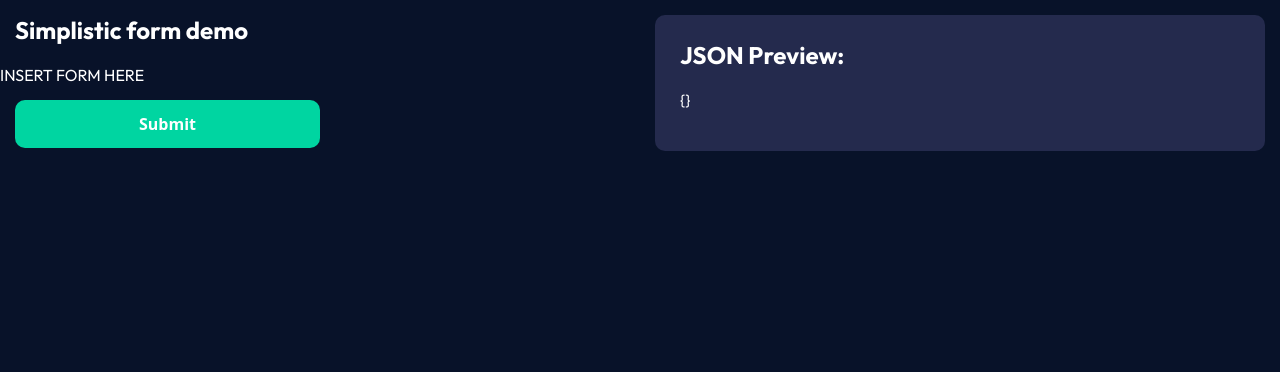
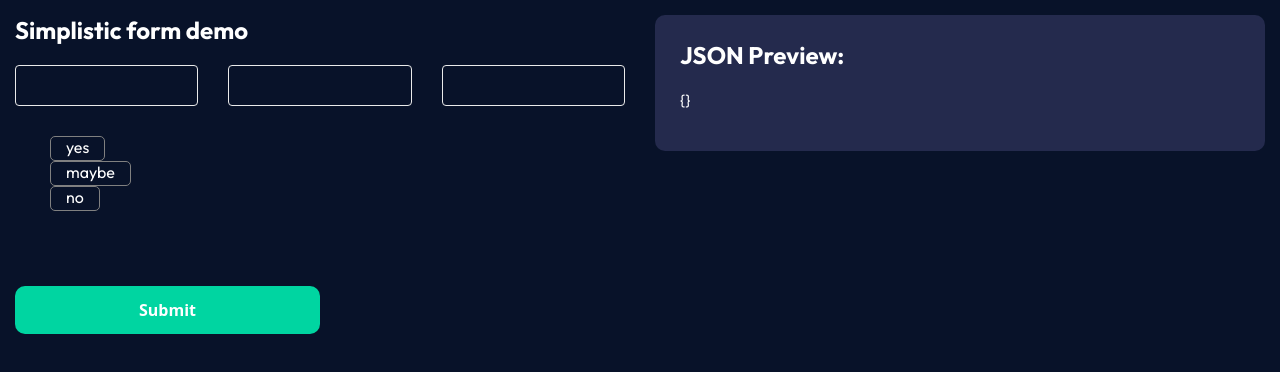
Before and after one commit to lastgiven/react-hook-form-demo2, a React (Vite) app: page /user in a window 1280 px wide. Shown: the top 372 px of the page. Built offline with nearby package versions, Linux system fonts and the light colour scheme.

Commit message:
Some changes

```diff
--- /dev/null
+++ b/src/components/Form/BorderInput/BoderInput.style.js
@@ -0,0 +1,60 @@
+import styled from 'styled-components';
+import { COLOR_PRIMARY_INPUT_FONT, COLOR_PRIMARY_INPUT_UNDERLINE } from '../../../common/styles/Colors';
+
+export const StyledInput = styled.input`
+  width: 100%;
+  border: none;
+  border-radius: none;
+  box-shadow: none;
+  padding: 10px 8px 10px;
+  outline: none;
+  background-color: ${(props) => (props.backgroundColor ? props.backgroundColor : 'transparent')};
+  font-size: 14px;
+  font-family: 'Open Sans', sans-serif;
+  color: white;
+`;
+
+export const InputHeader = styled.div`
+  margin-bottom: 10px;
+  color: #fff;
+  font-size: 12px;
+  font-weight: 400;
+  align-self: flex-start;
+`;
+
+const getWidth = (props) => {
+  if (props.width) return props.width;
+  return '100%';
+};
+
+const getMargin = (props) => {
+  if (!props.labelAbove && props.main) return '0 0 20px 0';
+  if (props.margin) return props.margin;
+  return '0';
+};
+
+export const Container = styled.div`
+  background-color: ${(props) => (props.backgroundColor ? props.backgroundColor : 'transparent')};
+  width: ${getWidth};
+  margin: ${getMargin};
+  display: flex;
+  flex-direction: ${(props) => (props.main ? 'column' : 'row')};
+  align-items: ${(props) => (props.alignItems ? props.alignItems : 'flex-start')};
+  justify-content: center;
+  border: ${(props) => (props.main ? 'none' : `1px solid ${COLOR_PRIMARY_INPUT_UNDERLINE}`)};
+  font-size: 17px;
+  align-items: center;
+  border-radius: 4px;
+  @media (max-width: 900px) {
+    width: ${getWidth};
+  }
+`;
+
+export const Icon = styled.div`
+  display: flex;
+  flex-direction: row;
+  align-items: center;
+  justify-content: center;
+  color: ${COLOR_PRIMARY_INPUT_FONT};
+  margin-right: 5px;
+`;
--- /dev/null
+++ b/src/components/Form/BorderInput/BorderInput.component.jsx
@@ -0,0 +1,28 @@
+import PropTypes from 'prop-types';
+import ErrorMessage from 'components/Error/ErrorMessage.component';
+import { useFormContext } from 'react-hook-form';
+import { StyledInput, Container } from './BoderInput.style';
+
+const BorderInput = ({ name, registerOptions }) => {
+  const {
+    register,
+    formState: { errors, isLoading },
+  } = useFormContext();
+  return (
+    <Container>
+      <StyledInput {...register(name, registerOptions)} disabled={isLoading} />
+      <ErrorMessage errors={errors} name={name} />
+    </Container>
+  );
+};
+
+BorderInput.defaultProps = {
+  registerOptions: {},
+};
+
+BorderInput.propTypes = {
+  name: PropTypes.string.isRequired,
+  registerOptions: PropTypes.object,
+};
+
+export default BorderInput;
--- /dev/null
+++ b/src/components/Form/YesNoMaybe/YesNoMaybe.component.jsx
@@ -0,0 +1,60 @@
+import PropTypes from 'prop-types';
+import ErrorMessage from 'components/Error/ErrorMessage.component';
+import { Controller, useFormContext } from 'react-hook-form';
+import styled from 'styled-components';
+
+const Option = styled.div`
+  width: auto;
+  height: 25px;
+  border: 1px solid ${(props) => (props.active ? 'green' : 'grey')};
+  border-radius: 5px;
+  padding: 0 15px;
+  margin: 0 5px;
+  display: inline-block;
+`;
+
+const Container = styled.div`
+  width: auto;
+  padding: 15px;
+`;
+
+const YesNoMaybe = ({ name, registerOptions }) => {
+  const {
+    control,
+    formState: { errors },
+  } = useFormContext();
+  return (
+    <Controller
+      control={control}
+      name={name}
+      rules={registerOptions}
+      render={({ field: { onChange, value } }) => (
+        <Container>
+          <Container>
+            <Option active={value === 'yes'} onClick={() => onChange('yes')}>
+              yes
+            </Option>
+            <Option active={value === 'maybe'} onClick={() => onChange('maybe')}>
+              maybe
+            </Option>
+            <Option active={value === 'no'} onClick={() => onChange('no')}>
+              no
+            </Option>
+          </Container>
+          <ErrorMessage errors={errors} name={name} />
+        </Container>
+      )}
+    />
+  );
+};
+
+YesNoMaybe.defaultProps = {
+  registerOptions: {},
+};
+
+YesNoMaybe.propTypes = {
+  name: PropTypes.string.isRequired,
+  registerOptions: PropTypes.object,
+};
+
+export default YesNoMaybe;
--- a/src/pages/User/CreateUser.page.jsx
+++ b/src/pages/User/CreateUser.page.jsx
@@ -2,6 +2,7 @@ import { Col, Container, Row } from 'components/Grid/Grid.component';
 import { useContext, useEffect, useState } from 'react';
 import styled from 'styled-components';
 import { APP_CONTEXT } from 'utils/context';
+import { FormProvider, useForm } from 'react-hook-form';
 import Form from './User.form';
 
 const Pre = styled.div`
@@ -14,9 +15,19 @@ const Pre = styled.div`
   }
 `;
 
-const Form1 = () => {
+const CreateUser = () => {
   const { setPageTitle } = useContext(APP_CONTEXT);
   const [data, setData] = useState({});
+
+  const methods = useForm({
+    defaultValues: {
+      firstName: '',
+      lastName: '',
+      email: '',
+      status: '',
+    },
+  });
+
   useEffect(() => {
     setPageTitle('Create User');
   });
@@ -30,7 +41,9 @@ const Form1 = () => {
       <Row>
         <Col sm={6}>
           <h2 style={{ marginTop: 0, color: 'white' }}>Simplistic form demo</h2>
-          <Form submit={submit} />
+          <FormProvider {...methods}>
+            <Form submit={submit} />
+          </FormProvider>
         </Col>
         <Col sm={6}>
           <Pre>
@@ -43,4 +56,4 @@ const Form1 = () => {
   );
 };
 
-export default Form1;
+export default CreateUser;
--- a/src/pages/User/EditUser.page.jsx
+++ b/src/pages/User/EditUser.page.jsx
@@ -2,7 +2,20 @@ import { Col, Container, Row } from 'components/Grid/Grid.component';
 import { useContext, useEffect, useState } from 'react';
 import styled from 'styled-components';
 import { APP_CONTEXT } from 'utils/context';
+import { FormProvider, useForm } from 'react-hook-form';
 import Form from './User.form';
+
+const getUser = () =>
+  new Promise((resolve) => {
+    setTimeout(() => {
+      resolve({
+        firstName: 'Werner',
+        lastName: 'Potgieter',
+        email: 'werner@openvantage.co.za',
+        status: 'no',
+      });
+    }, 20000);
+  });
 
 const Pre = styled.div`
   color: white;
@@ -14,9 +27,14 @@ const Pre = styled.div`
   }
 `;
 
-const Form1 = () => {
+const CreateUser = () => {
   const { setPageTitle } = useContext(APP_CONTEXT);
   const [data, setData] = useState({});
+
+  const methods = useForm({
+    defaultValues: async () => getUser(),
+  });
+
   useEffect(() => {
     setPageTitle('Edit User');
   });
@@ -30,7 +48,9 @@ const Form1 = () => {
       <Row>
         <Col sm={6}>
           <h2 style={{ marginTop: 0, color: 'white' }}>Simplistic form demo</h2>
-          <Form submit={submit} />
+          <FormProvider {...methods}>
+            <Form submit={submit} />
+          </FormProvider>
         </Col>
         <Col sm={6}>
           <Pre>
@@ -43,4 +63,4 @@ const Form1 = () => {
   );
 };
 
-export default Form1;
+export default CreateUser;
--- a/src/pages/User/User.form.jsx
+++ b/src/pages/User/User.form.jsx
@@ -1,15 +1,41 @@
 import PropTypes from 'prop-types';
 import Button from 'components/Button/Button.component';
 import { Col, Row } from 'components/Grid/Grid.component';
+import { useFormContext } from 'react-hook-form';
+import BorderInput from 'components/Form/BorderInput/BorderInput.component';
+import YesNoMaybe from 'components/Form/YesNoMaybe/YesNoMaybe.component';
 
-const UserForm = ({ submit }) => (
-  <Row>
-    INSERT FORM HERE
-    <Col xs={12}>
-      <Button.Primary type="button" onClick={() => submit({ hey: 'hi' })} value="Submit" />
-    </Col>
-  </Row>
-);
+const UserForm = ({ submit }) => {
+  const { handleSubmit } = useFormContext();
+  return (
+    <Row>
+      <Col xs="6">
+        <Row>
+          <Col xs={4}>
+            <BorderInput
+              name="firstName"
+              registerOptions={{
+                required: 'Please provide a valid name',
+              }}
+            />
+          </Col>
+          <Col xs={4}>
+            <BorderInput name="lastName" registerOptions={{ required: 'Please provide a valid lastName' }} />
+          </Col>
+          <Col xs={4}>
+            <BorderInput name="email" registerOptions={{ required: 'Please provide a valid email' }} />
+          </Col>
+          <Col xs={4}>
+            <YesNoMaybe name="status" registerOptions={{ required: 'Please provide a valid status' }} />
+          </Col>
+        </Row>
+      </Col>
+      <Col xs={12}>
+        <Button.Primary type="button" onClick={handleSubmit(submit)} value="Submit" />
+      </Col>
+    </Row>
+  );
+};
 
 UserForm.propTypes = {
   submit: PropTypes.func.isRequired,
```
